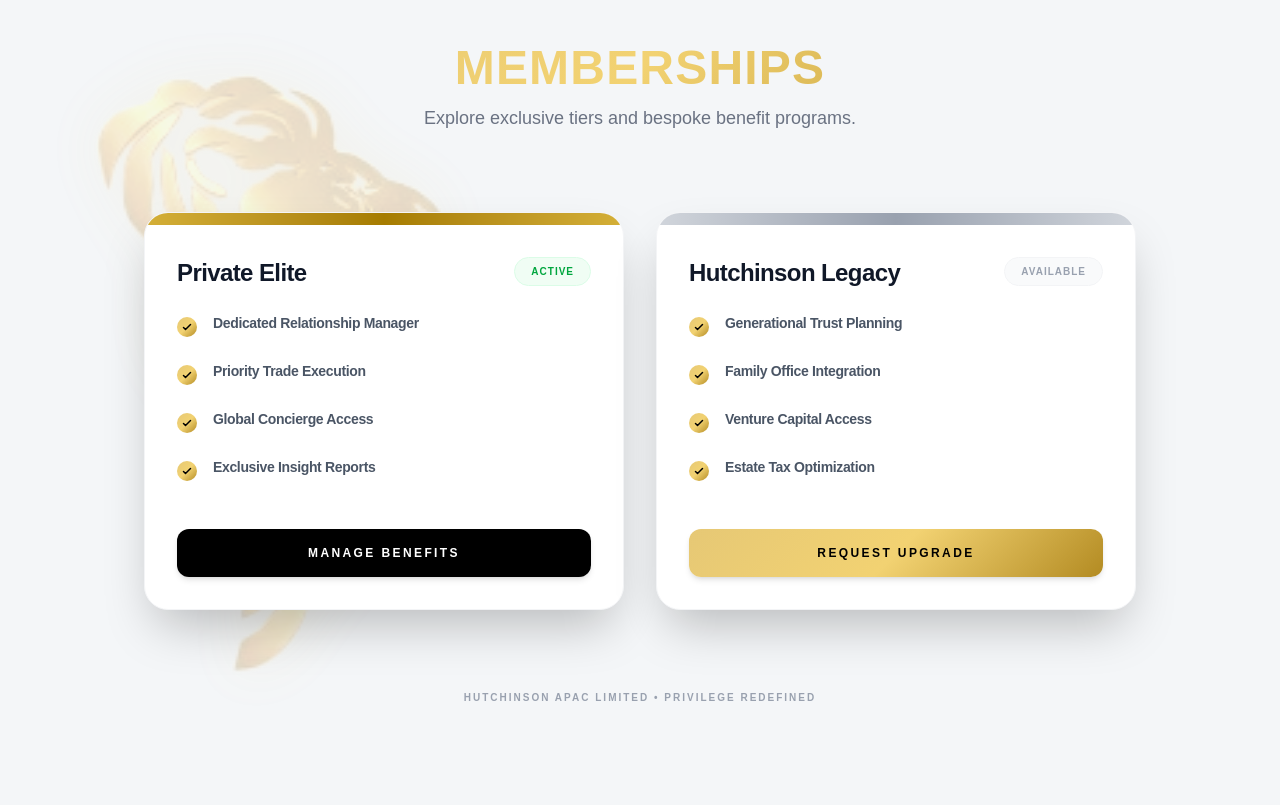
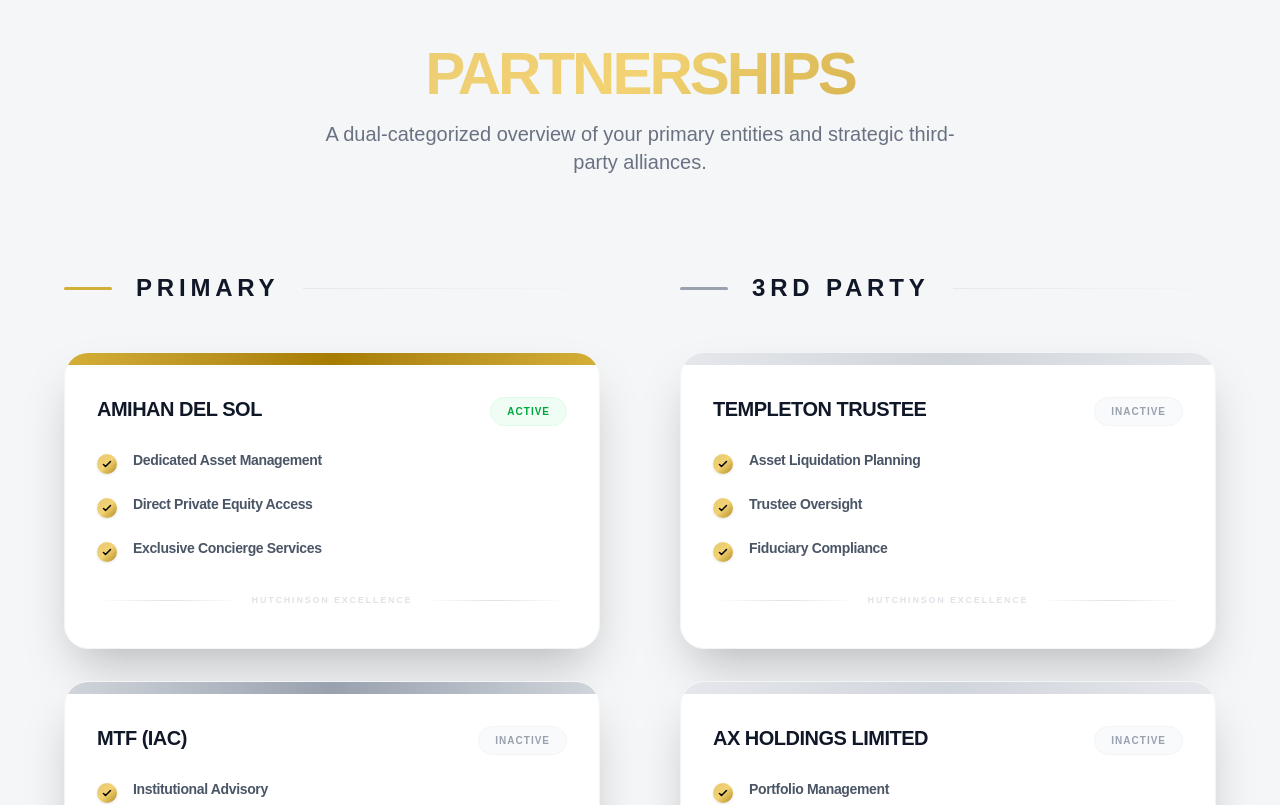
Before and after one commit to fahmidurshanto/hutchinson, a Next.js app: page /memberships in a window 1280 px wide. Shown: the part 160-965 px from the top of the page. Built offline with nearby package versions, Linux system fonts and the light colour scheme; no server answers.

Commit message:
modified the membership page

```diff
--- a/src/app/(dashboard)/memberships/page.js
+++ b/src/app/(dashboard)/memberships/page.js
@@ -1,24 +1,114 @@
 "use client";
 import React from 'react';
 
-const tiers = [
+const primaryTiers = [
     {
-        name: 'Private Elite',
+        name: 'AMIHAN DEL SOL',
         status: 'Active',
-        benefits: ['Dedicated Relationship Manager', 'Priority Trade Execution', 'Global Concierge Access', 'Exclusive Insight Reports'],
-        color: 'from-[#D4AF37] via-[#A67C00] to-[#D4AF37]'
+        color: 'from-[#D4AF37] via-[#A67C00] to-[#D4AF37]',
+        benefits: ['Dedicated Asset Management', 'Direct Private Equity Access', 'Exclusive Concierge Services']
     },
     {
-        name: 'Hutchinson Legacy',
-        status: 'Available',
-        benefits: ['Generational Trust Planning', 'Family Office Integration', 'Venture Capital Access', 'Estate Tax Optimization'],
-        color: 'from-gray-300 via-gray-400 to-gray-300'
+        name: 'MTF (IAC)',
+        status: 'Inactive',
+        color: 'from-gray-300 via-gray-400 to-gray-300',
+        benefits: ['Institutional Advisory', 'Trade Compliance Support', 'Risk Allocation Reports']
+    },
+    {
+        name: 'VACATION DOWN UNDER',
+        status: 'Inactive',
+        color: 'from-gray-300 via-gray-400 to-gray-300',
+        benefits: ['Luxury Travel Desk', 'Global Resort Access', 'Premium Leisure Planning']
+    },
+    {
+        name: 'NIXDORF – AX VENTURES LIMITED',
+        status: 'Inactive',
+        color: 'from-gray-300 via-gray-400 to-gray-300',
+        benefits: ['Venture Capital Insight', 'Seed Phase Opportunities', 'Strategic Tech Integration']
+    },
+    {
+        name: 'ASIAN TRAVEL CLUB',
+        status: 'Inactive',
+        color: 'from-gray-300 via-gray-400 to-gray-300',
+        benefits: ['Regional Network Perks', 'Exclusive Gateway Access', 'Bespoke Itinerary Curation']
+    }
+];
+
+const thirdPartyTiers = [
+    {
+        name: 'TEMPLETON TRUSTEE',
+        status: 'Inactive',
+        color: 'from-gray-200 via-gray-300 to-gray-200',
+        benefits: ['Asset Liquidation Planning', 'Trustee Oversight', 'Fiduciary Compliance']
+    },
+    {
+        name: 'AX HOLDINGS LIMITED',
+        status: 'Inactive',
+        color: 'from-gray-200 via-gray-300 to-gray-200',
+        benefits: ['Portfolio Management', 'Holding Optimization', 'Group Strategy Access']
+    },
+    {
+        name: 'ASIALINX PTE LTD',
+        status: 'Inactive',
+        color: 'from-gray-200 via-gray-300 to-gray-200',
+        benefits: ['Cross-Border Facilitation', 'Logistics Optimization', 'Regional Trade Advisory']
+    },
+    {
+        name: 'AX VENTURES LIMITED',
+        status: 'Inactive',
+        color: 'from-gray-200 via-gray-300 to-gray-200',
+        benefits: ['Emerging Market Access', 'Direct Investment Rounds', 'Innovation Mentorship']
+    },
+    {
+        name: 'NIXDORF PTE LTD',
+        status: 'Inactive',
+        color: 'from-gray-200 via-gray-300 to-gray-200',
+        benefits: ['Market Intelligence', 'Operations Consulting', 'Local Implementation Support']
+    },
+    {
+        name: 'NIXDAX PTE LTD',
+        status: 'Inactive',
+        color: 'from-gray-200 via-gray-300 to-gray-200',
+        benefits: ['Digital Asset Strategy', 'Platform Synergies', 'Next-Gen FinTech Access']
     }
 ];
 
 export default function MembershipsPage() {
+    const renderTierCard = (tier, idx) => (
+        <div key={idx} className="bg-white rounded-3xl shadow-2xl border border-gray-100 overflow-hidden flex flex-col group hover:scale-[1.03] transition-all duration-500 w-full mb-8">
+            <div className={`h-3 bg-gradient-to-r ${tier.color}`}></div>
+            <div className="p-8 pb-10 flex-1 flex flex-col">
+                <div className="flex justify-between items-start gap-4 mb-6">
+                    <h3 className="text-xl font-black text-gray-900 tracking-tight leading-tight uppercase">{tier.name}</h3>
+                    <span className={`px-4 py-1.5 rounded-full text-[10px] font-black uppercase tracking-widest border shrink-0 ${tier.status === 'Active' ? 'bg-green-50 text-green-600 border-green-100' : 'bg-gray-50 text-gray-400 border-gray-100'}`}>
+                        {tier.status}
+                    </span>
+                </div>
+
+                <ul className="space-y-5 flex-1">
+                    {tier.benefits.map((benefit, bIdx) => (
+                        <li key={bIdx} className="flex items-start gap-4 animate__animated animate__fadeIn" style={{ animationDelay: `${bIdx * 0.1}s` }}>
+                            <div className="mt-1 w-5 h-5 rounded-full bg-gradient-gold flex items-center justify-center shrink-0 shadow-sm">
+                                <svg className="w-3 h-3 text-black" fill="none" viewBox="0 0 24 24" stroke="currentColor" strokeWidth={3}>
+                                    <path strokeLinecap="round" strokeLinejoin="round" d="M5 13l4 4L19 7" />
+                                </svg>
+                            </div>
+                            <span className="text-gray-600 font-bold text-sm tracking-tight">{benefit}</span>
+                        </li>
+                    ))}
+                </ul>
+
+                <div className="mt-8 flex items-center gap-3 opacity-30 group-hover:opacity-100 transition-opacity duration-500">
+                    <div className="h-px flex-1 bg-gradient-to-r from-transparent via-gray-400 to-transparent"></div>
+                    <span className="text-[9px] font-black uppercase tracking-[0.2em] text-gray-400 whitespace-nowrap">Hutchinson Excellence</span>
+                    <div className="h-px flex-1 bg-gradient-to-r from-transparent via-gray-400 to-transparent"></div>
+                </div>
+            </div>
+        </div>
+    );
+
     return (
-        <div className="w-full h-full flex flex-col items-center relative overflow-visible">
+        <div className="w-full h-full flex flex-col items-center relative overflow-visible pb-20">
             {/* Global Watermark - Premium Shimmering Gold */}
             <div className="absolute left-0 top-1/2 -translate-x-[35%] -translate-y-1/2 w-[1400px] h-[1400px] opacity-[0.25] pointer-events-none z-0 flex items-center justify-center">
                 <img
@@ -29,57 +119,51 @@ export default function MembershipsPage() {
             </div>
 
             {/* Header Section */}
-            <div className="w-full text-center py-8 md:py-14 mb-6 animate__animated animate__fadeIn relative flex flex-col items-center justify-center min-h-[25vh]">
-                <div className="relative z-10 w-full">
-                    <h1 className="text-3xl md:text-5xl font-bold mb-3 tracking-wide text-gradient-gold bg-clip-text uppercase">
-                        Memberships
+            <div className="w-full text-center py-8 md:py-14 mb-10 animate__animated animate__fadeIn relative flex flex-col items-center justify-center min-h-[30vh]">
+                <div className="relative z-10 w-full px-4">
+                    <h1 className="text-4xl md:text-6xl font-bold mb-4 tracking-tighter text-gradient-gold bg-clip-text uppercase">
+                        Partnerships
                     </h1>
-                    <p className="text-gray-500 text-base md:text-lg font-medium">
-                        Explore exclusive tiers and bespoke benefit programs.
+                    <p className="text-gray-500 text-base md:text-xl font-medium max-w-2xl mx-auto">
+                        A dual-categorized overview of your primary entities and strategic third-party alliances.
                     </p>
                 </div>
             </div>
 
-            {/* Content Section */}
-            <div className="w-full max-w-5xl px-4 flex flex-col md:flex-row gap-8 animate__animated animate__fadeInUp relative z-10">
-                {tiers.map((tier, idx) => (
-                    <div key={idx} className="flex-1 bg-white rounded-3xl shadow-2xl border border-gray-100 overflow-hidden flex flex-col group hover:scale-[1.02] transition-transform duration-300">
-                        <div className={`h-3 bg-gradient-to-r ${tier.color}`}></div>
-                        <div className="p-8 pb-12 flex-1">
-                            <div className="flex justify-between items-start mb-6">
-                                <h3 className="text-2xl font-black text-gray-900 tracking-tight">{tier.name}</h3>
-                                <span className={`px-4 py-1.5 rounded-full text-[10px] font-black uppercase tracking-widest border ${tier.status === 'Active' ? 'bg-green-50 text-green-600 border-green-100' : 'bg-gray-50 text-gray-400 border-gray-100'}`}>
-                                    {tier.status}
-                                </span>
-                            </div>
+            {/* Side-by-Side Content Section */}
+            <div className="w-full max-w-7xl px-4 grid grid-cols-1 md:grid-cols-2 gap-12 lg:gap-20 animate__animated animate__fadeInUp relative z-10">
 
-                            <ul className="space-y-6">
-                                {tier.benefits.map((benefit, bIdx) => (
-                                    <li key={bIdx} className="flex items-start gap-4">
-                                        <div className="mt-1 w-5 h-5 rounded-full bg-gradient-gold flex items-center justify-center shrink-0">
-                                            <svg className="w-3 h-3 text-black" fill="none" viewBox="0 0 24 24" stroke="currentColor" strokeWidth={3}>
-                                                <path strokeLinecap="round" strokeLinejoin="round" d="M5 13l4 4L19 7" />
-                                            </svg>
-                                        </div>
-                                        <span className="text-gray-600 font-bold text-sm tracking-tight">{benefit}</span>
-                                    </li>
-                                ))}
-                            </ul>
-                        </div>
-                        <div className="p-8 pt-0 mt-auto">
-                            <button className={`w-full py-4 rounded-xl font-black text-xs uppercase tracking-[0.2em] transition-all shadow-md
-                                ${tier.status === 'Active'
-                                    ? 'bg-black text-white hover:bg-gray-900'
-                                    : 'bg-gradient-gold text-black hover:shadow-lg'}`}>
-                                {tier.status === 'Active' ? 'Manage Benefits' : 'Request Upgrade'}
-                            </button>
-                        </div>
+                {/* Primary Column */}
+                <div className="flex flex-col">
+                    <div className="flex items-center gap-6 mb-12">
+                        <div className="h-[3px] w-12 bg-[#D4AF37] rounded-full"></div>
+                        <h2 className="text-2xl font-black text-gray-900 tracking-[0.2em] uppercase">
+                            Primary
+                        </h2>
+                        <div className="h-px flex-1 bg-gradient-to-r from-gray-200 to-transparent"></div>
                     </div>
-                ))}
+                    <div className="flex flex-col">
+                        {primaryTiers.map((tier, idx) => renderTierCard(tier, idx))}
+                    </div>
+                </div>
+
+                {/* 3rd Party Column */}
+                <div className="flex flex-col">
+                    <div className="flex items-center gap-6 mb-12">
+                        <div className="h-[3px] w-12 bg-gray-400 rounded-full"></div>
+                        <h2 className="text-2xl font-black text-gray-900 tracking-[0.2em] uppercase">
+                            3rd Party
+                        </h2>
+                        <div className="h-px flex-1 bg-gradient-to-r from-gray-200 to-transparent"></div>
+                    </div>
+                    <div className="flex flex-col">
+                        {thirdPartyTiers.map((tier, idx) => renderTierCard(tier, idx))}
+                    </div>
+                </div>
             </div>
 
-            <div className="w-full text-center py-12 mt-8">
-                <p className="text-[10px] text-gray-400 font-bold uppercase tracking-[0.2em]">Hutchinson APAC Limited • Privilege Redefined</p>
+            <div className="w-full text-center py-20 mt-10">
+                <p className="text-[11px] text-gray-400 font-bold uppercase tracking-[0.4em] opacity-60">Hutchinson APAC Limited • Privilege Redefined • Since 2025</p>
             </div>
         </div>
     );
--- a/src/app/(dashboard)/page.js
+++ b/src/app/(dashboard)/page.js
@@ -83,7 +83,7 @@ export default function DashboardHomePage() {
                 {/* Welcome Header */}
                 <div className="mb-8 text-center">
                     <h1 className="text-4xl font-black text-gray-900 mb-2">
-                        Welcome back, {user?.name?.split(' ')[0] || 'User'}
+                        Welcome, {user?.name?.split(' ')[0] || 'User'}
                     </h1>
                     <p className="text-gray-600 font-medium">Here's your partnership overview</p>
                 </div>
--- a/src/app/admin/components/AdminOverview.js
+++ b/src/app/admin/components/AdminOverview.js
@@ -23,7 +23,7 @@ export default function AdminOverview() {
             <div className="flex items-center justify-between">
                 <div>
                     <h1 className="text-3xl font-bold text-gray-900 uppercase tracking-tight">Admin Dashboard</h1>
-                    <p className="text-gray-500 font-medium mt-1">Welcome back, here&apos;s what&apos;s happening today.</p>
+                    <p className="text-gray-500 font-medium mt-1">Welcome, here&apos;s what&apos;s happening today.</p>
                 </div>
                 <div className="hidden sm:flex items-center gap-2 text-sm text-gray-500 font-bold bg-white px-4 py-2 rounded-full shadow-sm border border-gray-100">
                     <span className="w-2 h-2 rounded-full bg-green-500 animate-pulse"></span>
--- a/src/app/login/components/LoginForm.js
+++ b/src/app/login/components/LoginForm.js
@@ -33,7 +33,7 @@ export default function LoginForm() {
 
                     Swal.fire({
                         icon: 'success',
-                        title: 'Welcome Back',
+                        title: 'Welcome',
                         text: 'Redirecting to your dashboard...',
                         timer: 1500,
                         showConfirmButton: false
```
